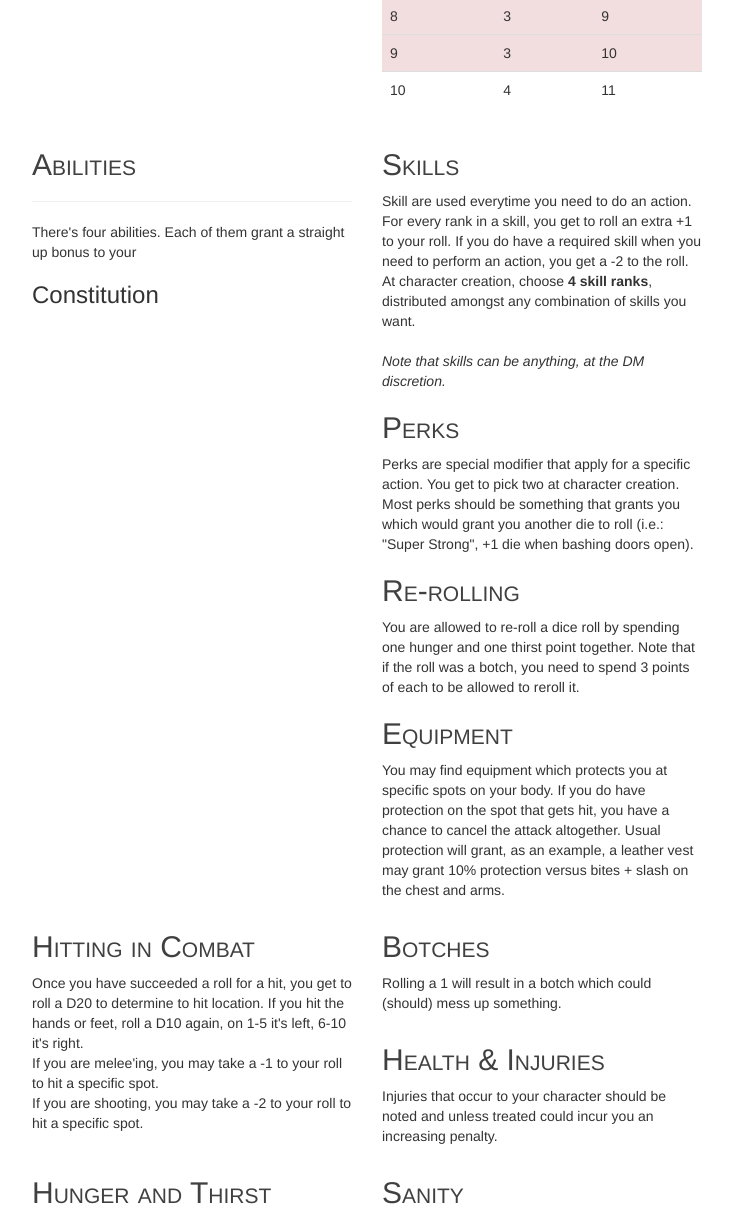
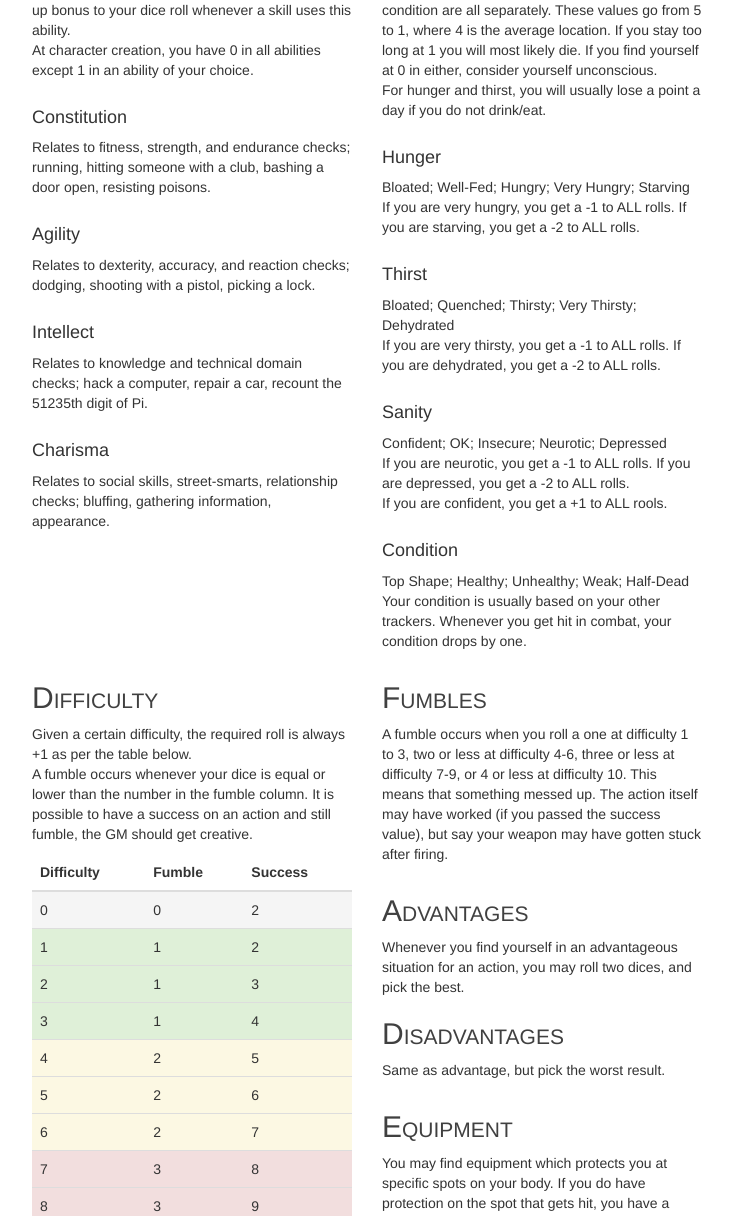
Before and after one commit to MartinFournier/zombicore, a website: page index.html in a window 1280 px wide. Shown: the part 725-1941 px from the top of the page, without its empty margins (273-1006 px from the left). Drawn offline with nearby package versions, Linux system fonts and the light colour scheme; some packages are replaced by stand-ins of ours.

Commit message:
Change the rules

```diff
--- a/app/js/directives.js
+++ b/app/js/directives.js
@@ -5,7 +5,8 @@ var zombicoreDirectives = angular.module('zombicore.directives', []);
 zombicoreDirectives.directive('zcHeader', function () {
     return {
         templateUrl: 'app/partials/header.html',
-        restrict: 'E'
+        restrict: 'E',
+        replace: true
     };
 });
 
--- a/app/partials/header.html
+++ b/app/partials/header.html
@@ -11,4 +11,5 @@
     <h3 class="text-muted hidden-xs">
         <span>Zombicore: {{ title }}</span>
     </h3>
+    <div class="clearfix"></div>
 </div>
--- a/app/partials/rules.html
+++ b/app/partials/rules.html
@@ -7,9 +7,79 @@
         <h2 class="small-caps">Basics</h2>
         <p>
             Most action are rolled with a standard dice (D6).
-            The gamemaster determines a difficulty rating for most of the actions that you will do, ranging from 1 (super-easy) to 10 (impossible!).</p>
+            The gamemaster determines a difficulty rating for most of the actions that you will do, ranging from 1 (super-easy) to 10 (impossible!).
+            The difficulty may drop if you are trained in a skill. You are also granted a bonus to your roll according to the ability related to the action.
+        </p>
     </div>
     <div class="col-md-6">
+        <h2 class="small-caps">Skills</h2>
+        <p>
+            Skill are used everytime you need to do an action. For every <strong>rank</strong> you get in a skill, you may reduce the difficulty of an action by one.
+            <br />
+            The difficulty of an action might be increased if you are untrained in the matching skill (knowledges for example).
+            <br />
+            At character creation, you get to start with two skill ranks in two different skills.
+            <em>Note that skills can be anything, at the GM's discretion.</em>
+        </p>
+    </div>
+    <div class="col-md-6">
+        <h2 class="small-caps">Abilities</h2>
+        <p>
+            There's four abilities. Each of them grant a straight up bonus to your dice roll whenever a skill uses this ability.
+            <br />
+            At character creation, you have 0 in all abilities except 1 in an ability of your choice.
+        </p>
+        <h4>Constitution</h4>
+        <p>Relates to fitness, strength, and endurance checks; running, hitting someone with a club, bashing a door open, resisting poisons.</p>
+        <h4>Agility</h4>
+        <p>Relates to dexterity, accuracy, and reaction checks; dodging, shooting with a pistol, picking a lock.</p>
+        <h4>Intellect</h4>
+        <p>Relates to knowledge and technical domain checks; hack a computer, repair a car, recount the 51235th digit of Pi.</p>
+        <h4>Charisma</h4>
+        <p>Relates to social skills, street-smarts, relationship checks; bluffing, gathering information, appearance.</p>
+    </div>
+    <div class="col-md-6">
+        <h2 class="small-caps">Supplies and Health</h2>
+        <p>
+            You keep track of your hunger, thirst, sanity and condition are all separately. These values go from 5 to 1, where 4 is the average location.
+            If you stay too long at 1 you will most likely die. If you find yourself at 0 in either, consider yourself unconscious.
+            <br />
+            For hunger and thirst, you will usually lose a point a day if you do not drink/eat.
+        </p>
+        <h4>Hunger</h4>
+        <p>
+            Bloated; Well-Fed; Hungry; Very Hungry; Starving
+            <br />
+            If you are very hungry, you get a -1 to ALL rolls. If you are starving, you get a -2 to ALL rolls.
+        </p>
+        <h4>Thirst</h4>
+        <p>
+            Bloated; Quenched; Thirsty; Very Thirsty; Dehydrated
+            <br />
+            If you are very thirsty, you get a -1 to ALL rolls. If you are dehydrated, you get a -2 to ALL rolls.
+        </p>
+        <h4>Sanity</h4>
+        <p>
+            Confident; OK; Insecure; Neurotic; Depressed
+            <br />
+            If you are neurotic, you get a -1 to ALL rolls. If you are depressed, you get a -2 to ALL rolls.
+            <br />
+            If you are confident, you get a +1 to ALL rools.
+        </p>
+        <h4>Condition</h4>
+        <p>
+            Top Shape; Healthy; Unhealthy; Weak; Half-Dead
+            <br />
+            Your condition is usually based on your other trackers. Whenever you get hit in combat, your condition drops by one.
+        </p>
+    </div>
+    <div class="col-md-6">
+        <h2 class="small-caps">Difficulty</h2>
+        <p>
+            Given a certain difficulty, the required roll is always +1 as per the table below.
+            <br />
+            A fumble occurs whenever your dice is equal or lower than the number in the fumble column. It is possible to have a success on an action and still fumble, the GM should get creative.
+        </p>
         <table class="table table-hover">
             <thead>
                 <tr>
@@ -28,90 +98,70 @@
         </table>
     </div>
     <div class="col-md-6">
-        <h2 class="small-caps">Abilities</h2>
-        <hr />
-        <p>There's four abilities. Each of them grant a straight up bonus to your</p>
-        <h3>Constitution</h3>
-
+        <h2 class="small-caps">Fumbles</h2>
+        <p>
+            A fumble occurs when you roll a one at difficulty 1 to 3, two or less at difficulty 4-6, three or less at difficulty 7-9, or 4 or less at difficulty 10. This means that something messed up. The action itself may have worked (if you passed the success value), but say your weapon may have gotten stuck after firing.
+        </p>
+    </div>
+    <div class="col-md-6">
+        <h2 class="small-caps">Advantages</h2>
+        <p>Whenever you find yourself in an advantageous situation for an action, you may roll two dices, and pick the best.</p>
+        <h2 class="small-caps">Disadvantages</h2>
+        <p>Same as advantage, but pick the worst result.</p>
     </div>
 
     <div class="col-md-6">
-        <h2 class="small-caps">Skills</h2>
-        <p>
-            Skill are used everytime you need to do an action. For every rank in a skill, you get to roll an extra +1 to your roll.
-            If you do have a required skill when you need to perform an action, you get a -2 to the roll.
-            <br />
-            At character creation, choose <strong>4 skill ranks</strong>, distributed amongst any combination of skills you want.
-            <br /><br />
-            <em>Note that skills can be anything, at the DM discretion.</em>
-        </p>
-        <h2 class="small-caps">Perks</h2>
-        <p>
-            Perks are special modifier that apply for a specific action. You get to pick two at character creation.
-            Most perks should be something that grants you which would grant you another die to roll (i.e.: "Super Strong", +1 die when bashing doors open).
-        </p>
-        <h2 class="small-caps">Re-rolling</h2>
-        <p>
-            You are allowed to re-roll a dice roll by spending one hunger and one thirst point together.
-            Note that if the roll was a botch, you need to spend 3 points of each to be allowed to reroll it.
-        </p>
         <h2 class="small-caps">Equipment</h2>
         <p>
             You may find equipment which protects you at specific spots on your body. If you do have protection on the spot that gets hit, you have a chance to cancel the attack altogether.
-            Usual protection will grant, as an example, a leather vest may grant 10% protection versus bites + slash on the chest and arms.
+            Usual protection will grant, as an example, a leather vest may grant 20% protection versus bites + slash on the chest and arms.
+            <br />
+            In this case, if you get hit; roll a d100 to see if you can cancel the damage altogether (20% from leather vest).
         </p>
     </div>
     <div class="col-md-6">
-        <h2 class="small-caps">Hitting in Combat</h2>
+        <h2 class="small-caps">Combat (Offense)</h2>
         <p>
-            Once you have succeeded a roll for a hit, you get to roll a D20 to determine to hit location.
-            If you hit the hands or feet, roll a D10 again, on 1-5 it's left, 6-10 it's right.
+            You do a skill check vs. a difficulty given by the GM.
             <br />
-            If you are melee'ing, you may take a -1 to your roll to hit a specific spot.
-            <br />
-            If you are shooting, you may take a -2 to your roll to hit a specific spot.
+            You may add +2 to the difficulty to hit a specific spot/limb.
         </p>
-
-    </div>
-
-    <div class="col-md-6">
-        <h2 class="small-caps">Botches</h2>
+        <h2 class="small-caps">Combat (Defense)</h2>
         <p>
-            Rolling a 1 will result in a botch which could (should) mess up something.
+            You have a passive defense that is equal to <strong>3 + Constitution + Agility</strong>. That represents the default difficulty of an enemy to hit you in standard combat.
+        </p>
+        <h2 class="small-caps">Damage</h2>
+        <p>
+            Usually, every hit does 1 damage to the target's condition directly.
+        </p>
+        <h2 class="small-caps">Saving throws</h2>
+        <p>Saving throws are a special kind of checks which are based on your raw abilities. A usual roll will be 1d6 + ability.</p>
+        <h2 class="small-caps">Injuries</h2>
+        <p>
+            Injuries that occur to your character should be noted and unless treated could incur a specific penalty.
+        </p>
+        <h2 class="small-caps">Zombification</h2>
+        <p>
+            If you are bitten during combat, there is 20% chance to become a zombie at night. The chance is increased by 10% per condition point under 5. The chance may be increased or decreased depending on the intensity of the damage and on the treatment received afterward.
         </p>
     </div>
     <div class="col-md-6">
-        <h2 class="small-caps">Health & Injuries</h2>
-        <p>
-            Injuries that occur to your character should be noted and unless treated could incur you an increasing penalty.
-        </p>
+        <h2 class="small-caps">Re-rolling</h2>
+        <p>You get ONE reroll per game session.</p>
     </div>
     <div class="col-md-6">
-        <h2 class="small-caps">Hunger and Thirst</h2>
-        <p>
-            You have 10 points in hunger and 10 points in thirst. Various actions (but mostly time) will decrease the current amount.
-            Points should usually decrease at a rate of around a point of thirst per hour and a point of hunger per 2 hours. <br />
-            <br />Once you have 0 in either, you will have an increased chance of failing actions (get a -X to your rolls).
-        </p>
+
     </div>
-
-    <div class="col-md-6">
-        <h2 class="small-caps">Sanity</h2>
-        <p>
-            You have 10 points of sanity as the game starts. Botches with bad effects and special events (such as a teammate's death) may lower your current sanity. To see if an special event lowers your sanity by one point, roll 1D10. If you get lower than your sanity level, you are fine. Otherwise, you lose one point. When you get to 0, you are insane and the DM will have fun. You can gain back sanity through adequate sleep and humane certain actions.<br />
-            <br />Once you have 0 in either, you will have an increased chance of failing actions (get a -X to your rolls).
-        </p>
-    </div>
-
     <div class="col-md-6">
         <h2 class="small-caps">Progression</h2>
         <p>
-            An average zombie should grant you about 1 point of experience. Experience is used to increase your skills and abilities.
+            An usual gaming session should net you around 3 experience points. You may spend these points to buy skill ranks or ability points.
+            You may need to be able to justify taking new skill points with your GM.
             <ul>
-                <li>A skill rank costs <strong>50xp</strong></li>
-                <li>A perk costs 150 xp</li>
+                <li>A skill point costs 5 points at rank 1. Every rank after costs 3 times the previous rank.</li>
+                <li>An ability point cost 10 points at rank 1. Every rank after costs 3 times the previous rank.</li>
             </ul>
-            <br />You can also use experience to nullify some effects of injuries. See with the DM to determine an adequate value.
+            <br />You can also use experience to nullify some effects of injuries. See with the GM to determine an adequate value.
         </p>
     </div>
 </div>
```
